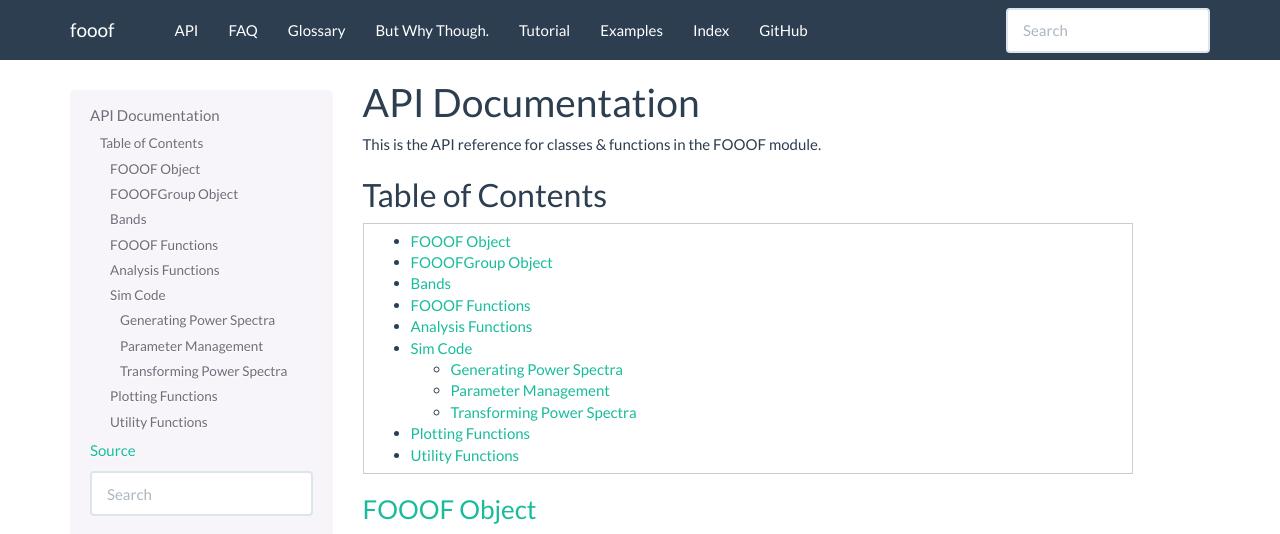
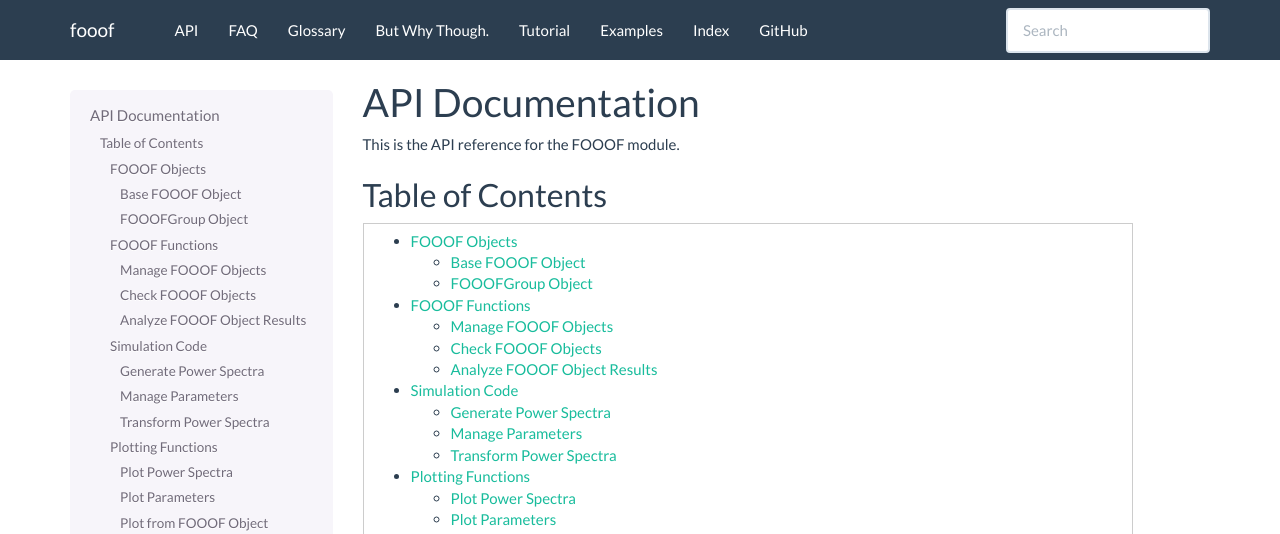
Before and after one commit to fooof-tools/fooof, a Sphinx documentation site: the page built from doc/api.rst, in a window 1280 px wide and 1400 px high. Shown: the top 534 px of the window. Built offline with Sphinx 7.4.7, drawn with Linux system fonts in a browser that asks for light colours; pages that are not in the unit, such as notebooks, are missing from menus; the version number could not be read and is left out; some of the changed text lies outside the part shown; grey boxes are pictures that could not be loaded.

```diff
--- a/doc/api.rst
+++ b/doc/api.rst
@@ -4,7 +4,7 @@
 API Documentation
 =================
 
-This is the API reference for classes & functions in the FOOOF module.
+This is the API reference for the FOOOF module.
 
 Table of Contents
 =================
@@ -15,8 +15,13 @@ Table of Contents
 
 .. currentmodule:: fooof
 
-FOOOF Object
-------------
+FOOOF Objects
+-------------
+
+FOOOF objects that handle data and fit models to parameterize neural power spectra.
+
+Base FOOOF Object
+~~~~~~~~~~~~~~~~~
 
 .. autosummary::
    :toctree: generated/
@@ -24,25 +29,22 @@ FOOOF Object
    FOOOF
 
 FOOOFGroup Object
------------------
+~~~~~~~~~~~~~~~~~
 
 .. autosummary::
    :toctree: generated/
 
    FOOOFGroup
 
-Bands
------
-
-.. currentmodule:: fooof.bands
-
-.. autosummary::
-   :toctree: generated/
-
-   Bands
-
 FOOOF Functions
 ---------------
+
+Functions to manipulate, examine and analyze FOOOF objects, and related utilities.
+
+Manage FOOOF Objects
+~~~~~~~~~~~~~~~~~~~~
+
+Functions to manage and manipulate FOOOF objects.
 
 .. currentmodule:: fooof.funcs
 
@@ -53,8 +55,25 @@ FOOOF Functions
    combine_fooofs
    fit_fooof_group_3d
 
-Analysis Functions
-------------------
+Check FOOOF Objects
+~~~~~~~~~~~~~~~~~~~
+
+Functions to help examine and audit FOOOF objects.
+
+.. currentmodule:: fooof.checks
+
+.. autosummary::
+    :toctree: generated/
+
+    get_info
+    compare_info
+    compute_pointwise_error_fm
+    compute_pointwise_error_fg
+
+Analyze FOOOF Object Results
+~~~~~~~~~~~~~~~~~~~~~~~~~~~~
+
+Functions to help analyze FOOOF results.
 
 .. currentmodule:: fooof.analysis
 
@@ -62,18 +81,18 @@ Analysis Functions
     :toctree: generated/
 
     get_band_peak
+    get_band_peak_group
     get_band_peak_fm
     get_band_peak_fg
-    get_band_peak_group
     get_highest_peak
 
-Sim Code
---------
+Simulation Code
+---------------
 
 Code & utilities for simulating power spectra.
 
-Generating Power Spectra
-~~~~~~~~~~~~~~~~~~~~~~~~
+Generate Power Spectra
+~~~~~~~~~~~~~~~~~~~~~~
 
 .. currentmodule:: fooof.sim.gen
 
@@ -84,8 +103,8 @@ Generating Power Spectra
     gen_power_spectrum
     gen_group_power_spectra
 
-Parameter Management
-~~~~~~~~~~~~~~~~~~~~
+Manage Parameters
+~~~~~~~~~~~~~~~~~
 
 .. currentmodule:: fooof.sim.params
 
@@ -95,10 +114,11 @@ Parameter Management
     Stepper
     param_iter
     param_sampler
+    param_jitter
     update_sim_ap_params
 
-Transforming Power Spectra
-~~~~~~~~~~~~~~~~~~~~~~~~~~
+Transform Power Spectra
+~~~~~~~~~~~~~~~~~~~~~~~
 
 .. currentmodule:: fooof.sim.transform
 
@@ -114,6 +134,13 @@ Transforming Power Spectra
 Plotting Functions
 ------------------
 
+Visualizations.
+
+Plot Power Spectra
+~~~~~~~~~~~~~~~~~~
+
+Plots for visualizing power spectra.
+
 .. currentmodule:: fooof.plts.spectra
 
 .. autosummary::
@@ -123,9 +150,70 @@ Plotting Functions
     plot_spectra
     plot_spectrum_shading
     plot_spectra_shading
+    plot_spectrum_error
 
-Utility Functions
------------------
+Plot Parameters
+~~~~~~~~~~~~~~~
+
+Plots for visualizing model parameters and components.
+
+.. currentmodule:: fooof.plts.aperiodic
+
+.. autosummary::
+    :toctree: generated/
+
+    plot_aperiodic_fits
+    plot_aperiodic_params
+
+.. currentmodule:: fooof.plts.periodic
+
+.. autosummary::
+    :toctree: generated/
+
+    plot_peak_fits
+    plot_peak_params
+
+Plot from FOOOF Object
+~~~~~~~~~~~~~~~~~~~~~~
+
+Plots for visualizing from FOOOF objects.
+
+.. currentmodule:: fooof.plts.fm
+
+.. autosummary::
+    :toctree: generated/
+
+    plot_fm
+    plot_fm_peak_iter
+
+.. currentmodule:: fooof.plts.fg
+
+.. autosummary::
+    :toctree: generated/
+
+    plot_fg
+
+Utilities
+---------
+
+Utility functions and objects.
+
+Manage Oscillation Bands
+~~~~~~~~~~~~~~~~~~~~~~~~
+
+Object to handle oscillation band definitions.
+
+.. currentmodule:: fooof.bands
+
+.. autosummary::
+   :toctree: generated/
+
+   Bands
+
+General Utilities
+~~~~~~~~~~~~~~~~~
+
+General utility functions.
 
 .. currentmodule:: fooof.utils
 
```
Also changed, not shown: other parts of doc/api.rst (+1 -2 lines), 1 other file.
